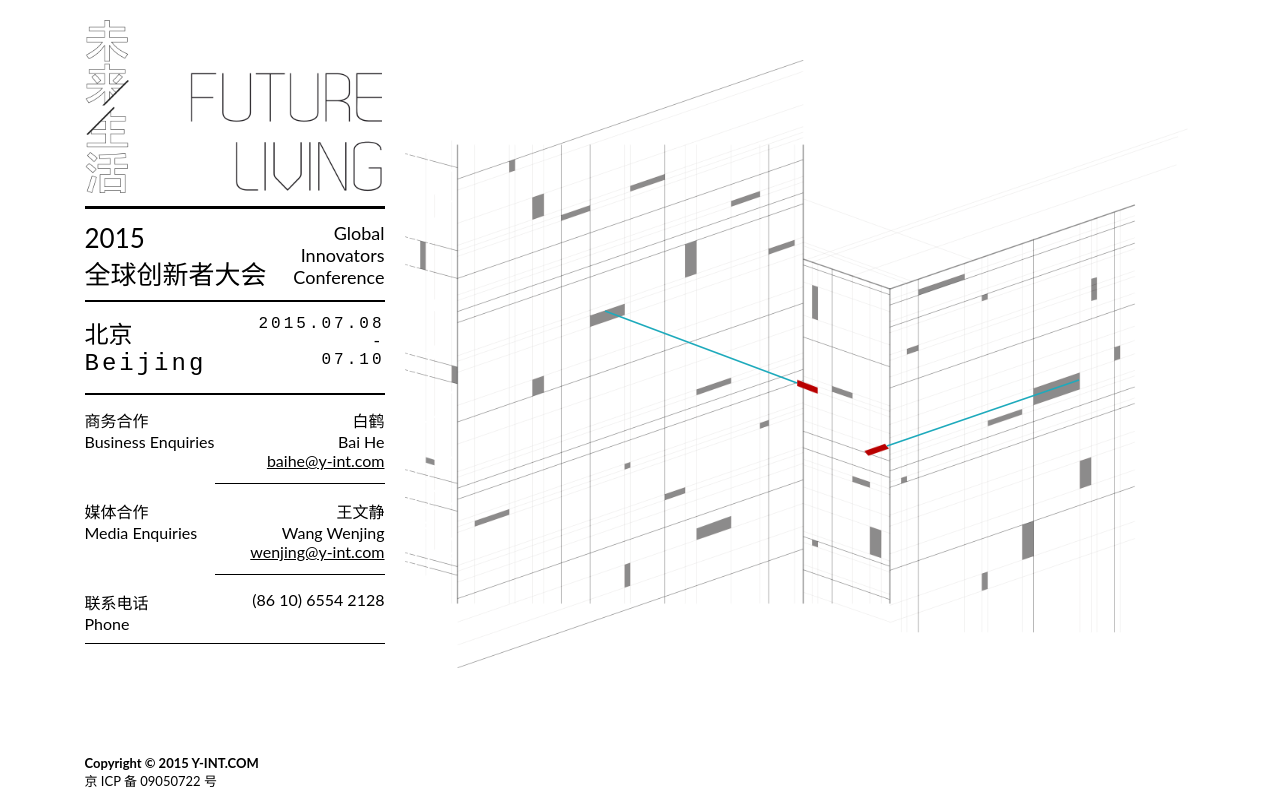
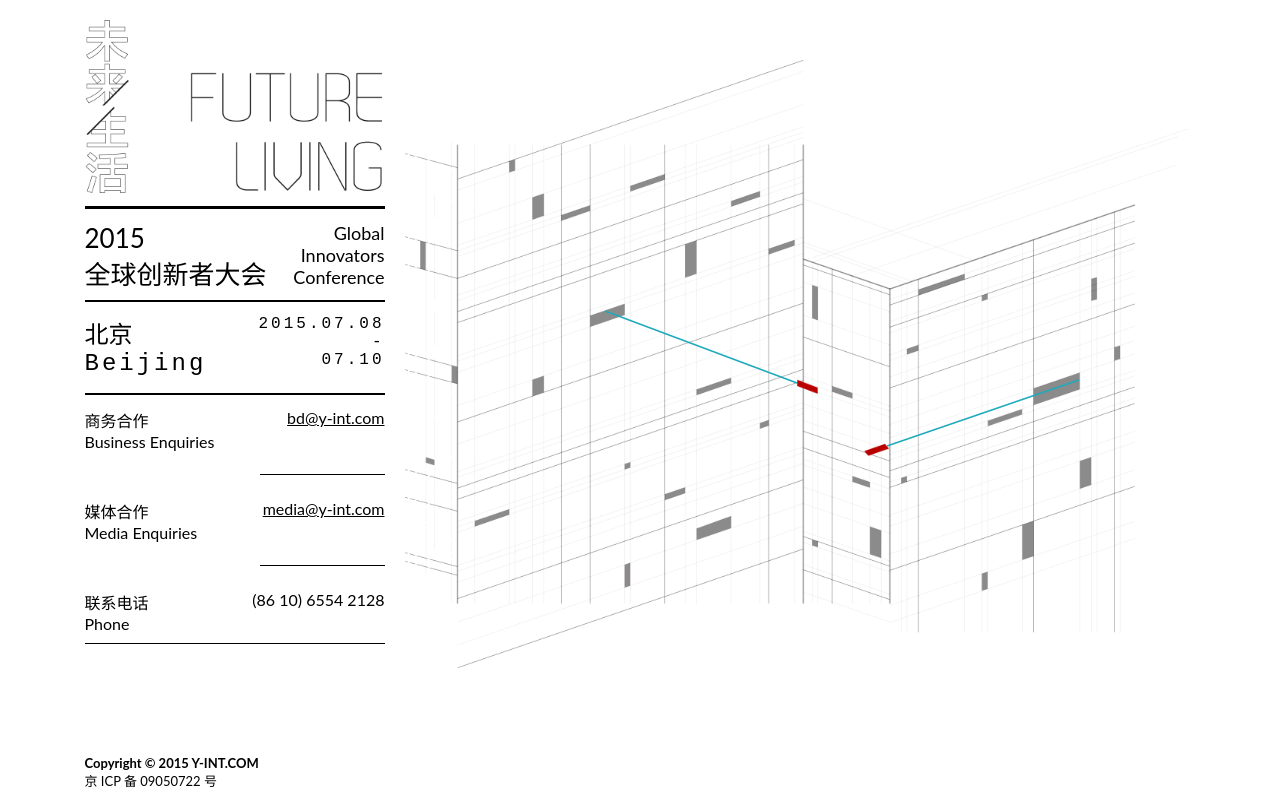
Before and after one commit to chukonu/yint, a plain HTML site: page public/index.html in a window 1280 px wide. Drawn offline with Linux system fonts and the light colour scheme; a web font is replaced by a local one.

Commit message:
Edit contact cards

```diff
--- a/public/index.html
+++ b/public/index.html
@@ -142,8 +142,8 @@
 											商务合作<br>Business Enquiries
 										</div>
 
-										<div style='width:170px;float:right;text-align:right;padding-bottom:13px;border-bottom:1px solid'>
-											白鹤<br>Bai He<br><a href='mailto:baihe@y-int.com'>baihe@y-int.com</a>
+										<div style='width:125px;height:53px;float:right;text-align:right;padding-bottom:13px;border-bottom:1px solid'>
+											<a href='mailto:baihe@y-int.com'>bd@y-int.com</a>
 										</div>
 									</div>
 
@@ -152,8 +152,8 @@
 											媒体合作<br>Media Enquiries
 										</div>
 
-										<div style='width:170px;float:right;text-align:right;padding-bottom:13px;border-bottom:1px solid'>
-											王文静<br>Wang Wenjing<br><a href='mailto:wenjing@y-int.com'>wenjing@y-int.com</a>
+										<div style='width:125px;height:53px;float:right;text-align:right;padding-bottom:13px;border-bottom:1px solid'>
+											<a href='mailto:wenjing@y-int.com'>media@y-int.com</a>
 										</div>
 									</div>
 
```
